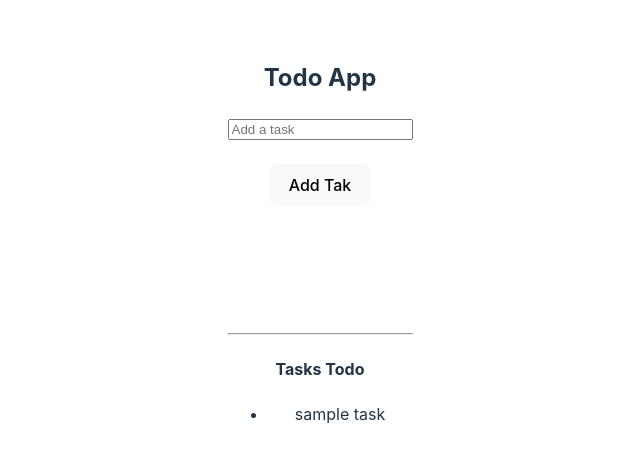
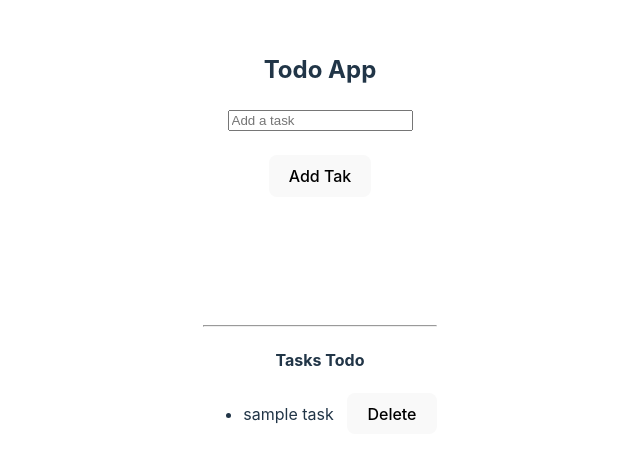
Before and after one commit to asimkamalk/Todo-App-React, a React (Vite) app: page / in a window 1280 px wide. Shown: the part 159-622 px from the top of the page, without its empty margins (320-960 px from the left). Built offline with nearby package versions, Linux system fonts and the light colour scheme.

Commit message:
Added delete task functionality using filter method

```diff
--- a/src/TodoList.jsx
+++ b/src/TodoList.jsx
@@ -6,12 +6,18 @@
   let [newTodo, setNewTodo] = useState("");
 
   let addNewTask = () => {
-    setTodos([...todos, { task: newTodo, id: uuidv4 }]);
+    setTodos((prevTodos) => {
+      return [...prevTodos, { task: newTodo, id: uuidv4() }];
+    });
     setNewTodo("");
   };
 
   let UpdateTodoValue = (event) => {
     setNewTodo(event.target.value);
+  };
+
+  let deleteTodo = (id) => {
+    setTodos(todos.filter((todo) => todo.id != id));
   };
 
   return (
@@ -37,7 +43,17 @@
         <h4>Tasks Todo</h4>
         <ul>
           {todos.map((todo) => (
-            <li key={todo.id}>{todo.task}</li>
+            <li key={todo.id}>
+              <span>{todo.task}</span>
+              &nbsp;&nbsp;&nbsp;
+              <button
+                onClick={() => {
+                  deleteTodo(todo.id);
+                }}
+              >
+                Delete
+              </button>
+            </li>
           ))}
         </ul>
       </div>
```
